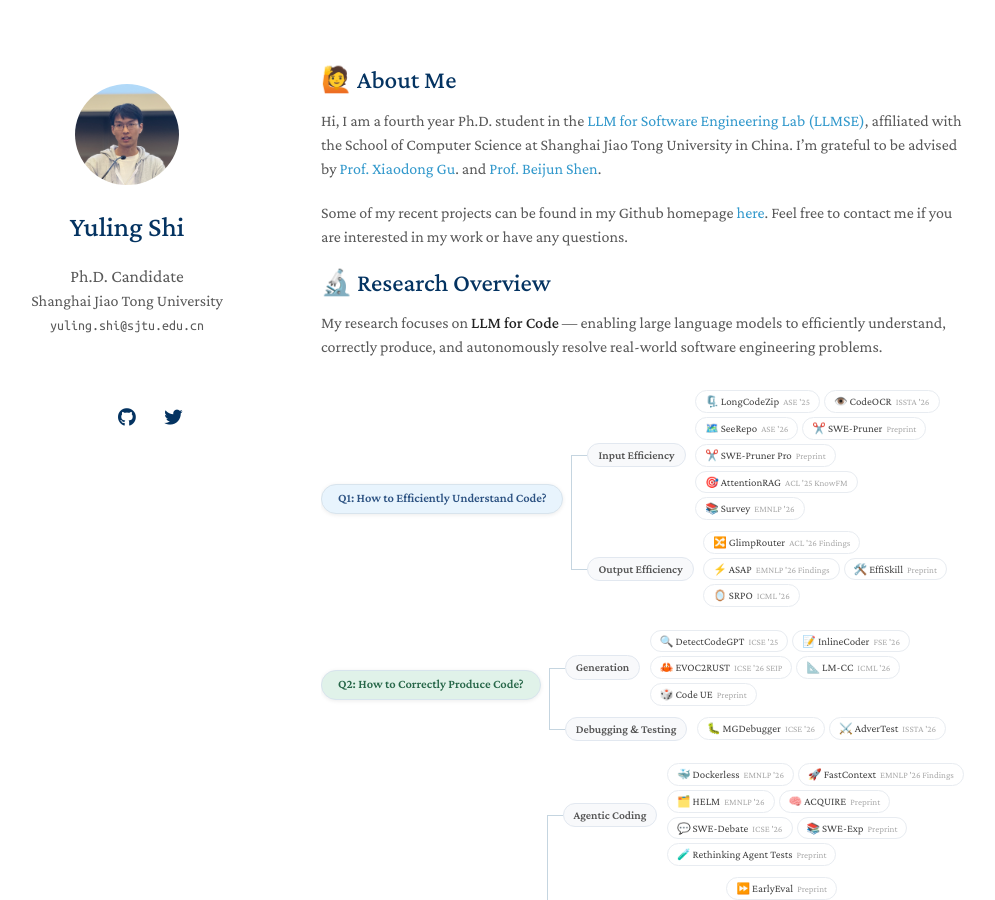
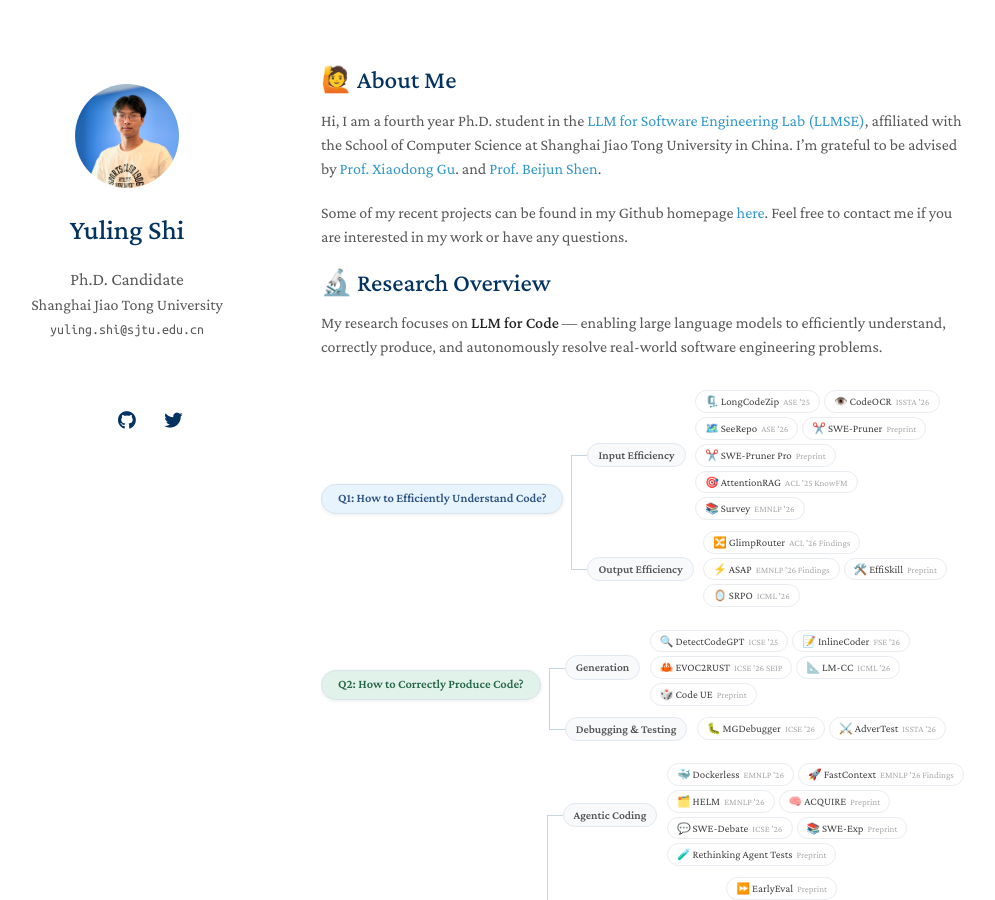
Before and after one commit to YerbaSite/YerbaSite.github.io, a Jekyll site: the page built from index.md, in a window 1280 px wide and 900 px high. Shown: the whole window, without its empty margins (149-1144 px from the left). Built offline with Jekyll 4.4.1, drawn with Linux system fonts in a browser that asks for light colours; nearby versions of some CDN libraries; a style sheet for code colours, icons or effects is not loaded; our own code applies the rules of GitHub Pages for plain Markdown files.

Commit message:
Update the homepage avatar to the new profile photo.
Co-authored-by: Cursor <cursoragent@cursor.com>

```diff
--- a/_config.yml
+++ b/_config.yml
@@ -18,7 +18,7 @@ twitter: https://x.com/YerbaShi
 
 # Images (e.g., your profile picture and your website's favicon)
 # "favicon" and "favicon_dark" are used for the light and dark modes, respectively.
-avatar: ./assets/img/profile.jpg
+avatar: ./assets/img/profile.jpeg
 favicon: ./assets/img/favicon.png
 favicon_dark: ./assets/img/favicon.png
 
```
Also changed, not shown: assets/img/profile.jpeg (added), assets/img/profile.jpg (deleted).
